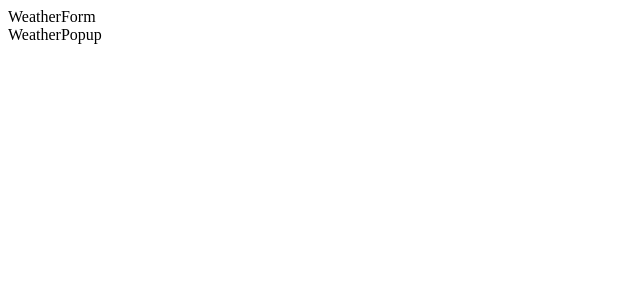
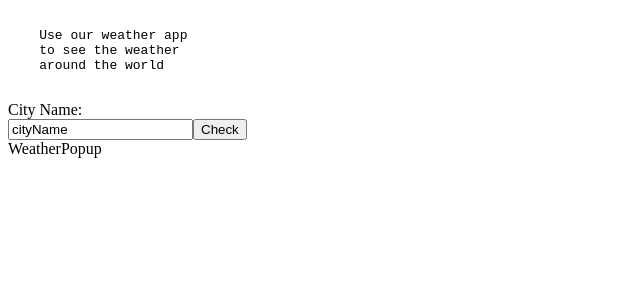
Before and after one commit to RoeiZaro/Fintek-Assignment, a React (Vite) app in the folder Weather-app/: page / in a window 1280 px wide. Shown: the top 300 px of the page, without its empty margins (0-640 px from the left). Built offline with nearby package versions, Linux system fonts and the light colour scheme.

Commit message:
baseline of the component

```diff
--- a/Weather-app/src/Components/WeatherForm.jsx
+++ b/Weather-app/src/Components/WeatherForm.jsx
@@ -1,9 +1,36 @@
 import React from 'react'
 
+const text = `
+    Use our weather app
+    to see the weather
+    around the world
+  `
+  const handleChange = (eve) =>{
+    setCityName(eve.target.value)
+}
+
+const handleSubmit = (eve) => {
+  eve.preventDefault()
+  //send API request and  w8 for response, then show to weather
+  console.log(cityName);
+}
 
 function WeatherForm() {
   return (
-    <div>WeatherForm</div>
+    <div>
+       <pre>{text}</pre>
+
+       <form onSubmit={(eve)=>handleSubmit(eve)}>
+
+        <label value=''>City Name:</label>
+
+        <div id="inputConteiner">
+          <input id='cityNameInput' type='text' name='cityName' value={"cityName"} onChange={(eve)=>handleChange(eve)} />
+          <input id='submit' type='submit' value="Check"/>
+        </div>
+
+      </form>
+    </div>
   )
 }
 
```
